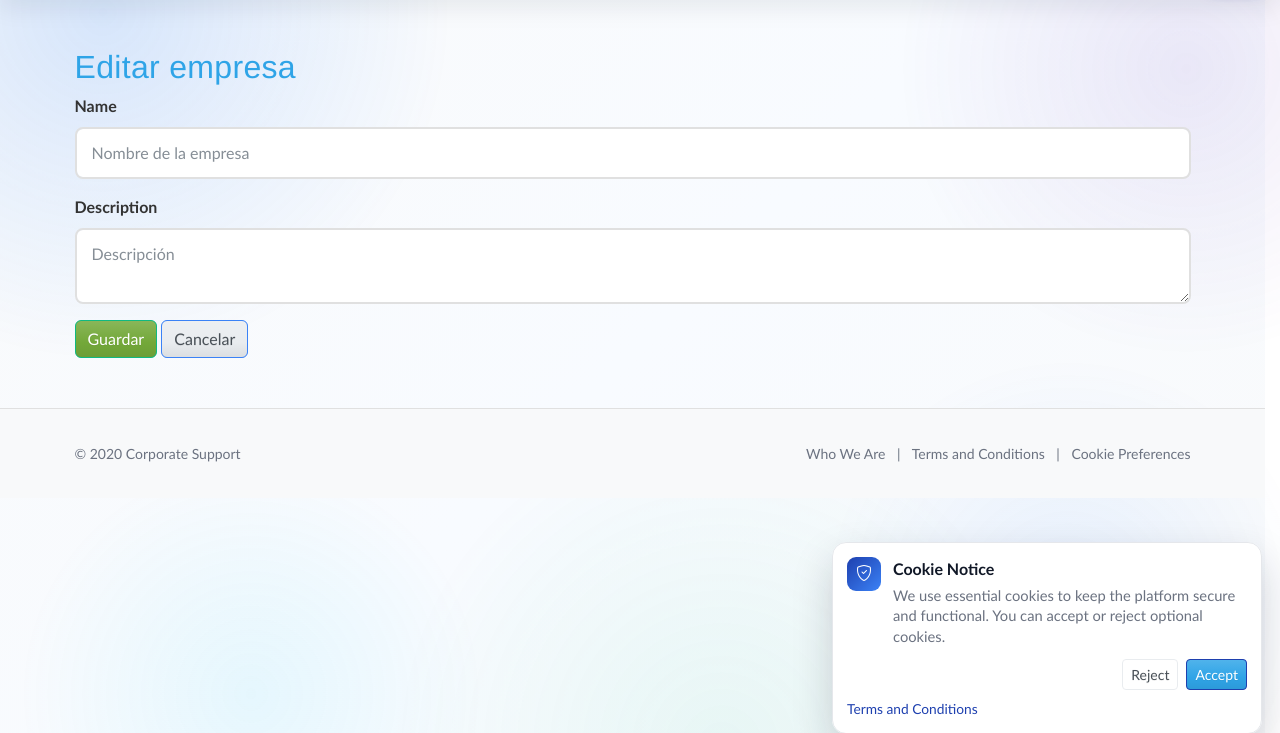
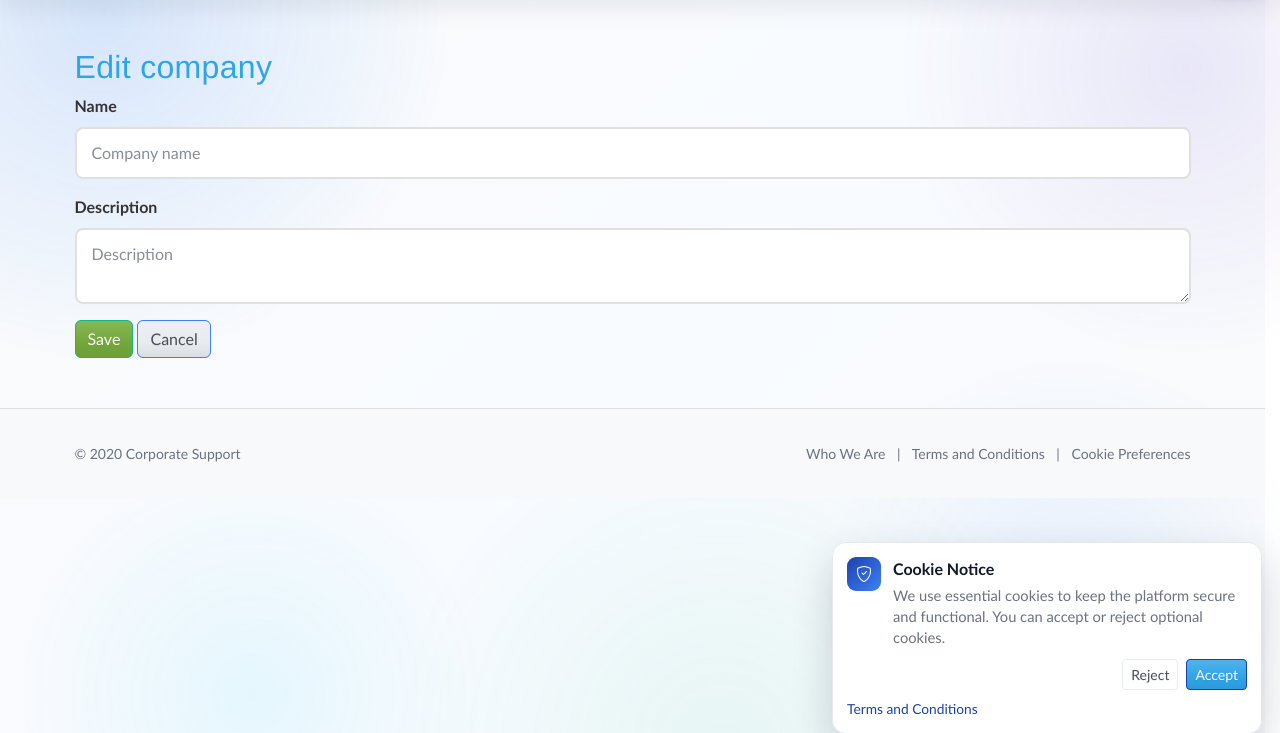
Before and after one commit to bryanzs1/sistema-soporte-tecnico, a Python web app: template app/templates/admin/edit_company.html in a window 1280 px wide. Shown: the part 46-779 px from the top of the page. Run offline with Jinja, Linux system fonts and the light colour scheme; the template is opened without the code that fills it: most values are stand-ins (such as "Sample title", 1, 10 or a date in 2020); form fields are guessed from the names that the template uses.

Commit message:
fix(i18n): traducción completa de la UI de gestión de empresas en configuración y dashboard

```diff
--- a/app/templates/admin/dashboard.html
+++ b/app/templates/admin/dashboard.html
@@ -21,7 +21,7 @@
             <option value="{{ url_for('admin.chat_monitoring') }}">{{ _('Chat Monitoring') }}</option>
             <option value="{{ url_for('admin.online_users_list') }}">{{ _('Online Users') }}</option>
             {% if current_user.is_admin() %}
-            <option value="{{ url_for('admin.settings_companies') }}">Empresas</option>
+            <option value="{{ url_for('admin.settings_companies') }}">{{ _('Companies') }}</option>
             {% endif %}
             <option value="{{ url_for('admin.kb_list') }}">{{ _('Knowledge Base') }}</option>
             <option value="{{ url_for('admin.executive_report') }}">{{ _('Executive Report') }}</option>
@@ -75,8 +75,8 @@
           <a class="operations-hub-link operations-hub-secondary" href="{{ url_for('admin.settings_companies') }}">
             <div class="operations-hub-icon"><i class="bi bi-buildings"></i></div>
             <div class="operations-hub-copy">
-              <strong>Empresas</strong>
-              <small>Registrar y administrar empresas</small>
+              <strong>{{ _('Companies') }}</strong>
+              <small>{{ _('Register and manage companies') }}</small>
             </div>
             <i class="bi bi-arrow-right-short operations-hub-arrow"></i>
           </a>
--- a/app/templates/admin/edit_company.html
+++ b/app/templates/admin/edit_company.html
@@ -1,26 +1,26 @@
 {% extends 'base.html' %}
-{% block title %}{{ 'Editar empresa' if company else 'Nueva empresa' }}{% endblock %}
+{% block title %}{{ _('Edit company') if company else _('New company') }}{% endblock %}
 {% block content %}
 <div class="container mt-4">
-    <h2>{{ 'Editar empresa' if company else 'Nueva empresa' }}</h2>
+    <h2>{{ _('Edit company') if company else _('New company') }}</h2>
     <form method="post">
         {{ form.hidden_tag() }}
         <div class="mb-3">
             {{ form.name.label(class="form-label") }}
-            {{ form.name(class="form-control", placeholder="Nombre de la empresa") }}
+            {{ form.name(class="form-control", placeholder=_('Company name')) }}
             {% for error in form.name.errors %}
                 <div class="text-danger small">{{ error }}</div>
             {% endfor %}
         </div>
         <div class="mb-3">
             {{ form.description.label(class="form-label") }}
-            {{ form.description(class="form-control", placeholder="Descripción") }}
+            {{ form.description(class="form-control", placeholder=_('Description')) }}
             {% for error in form.description.errors %}
                 <div class="text-danger small">{{ error }}</div>
             {% endfor %}
         </div>
-        <button type="submit" class="btn btn-success">Guardar</button>
-        <a href="{{ url_for('admin.settings_companies') }}" class="btn btn-secondary">Cancelar</a>
+        <button type="submit" class="btn btn-success">{{ _('Save') }}</button>
+        <a href="{{ url_for('admin.settings_companies') }}" class="btn btn-secondary">{{ _('Cancel') }}</a>
     </form>
 </div>
 {% endblock %}
```
Also changed, not shown: app/__init__.py (+12 -0 lines).
